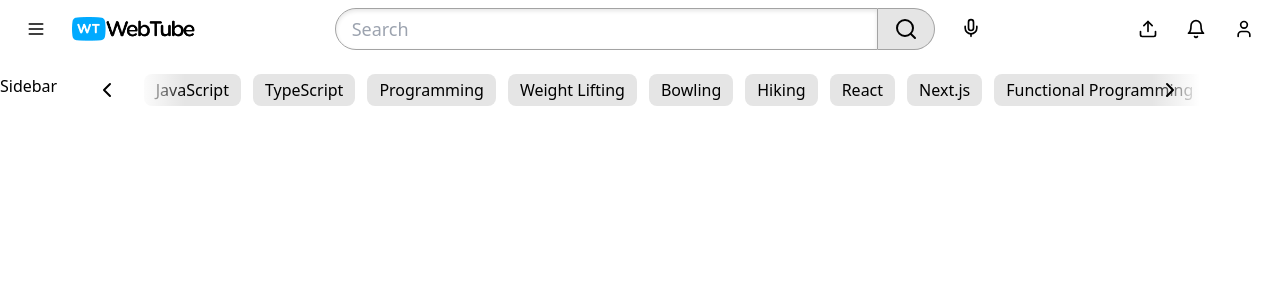
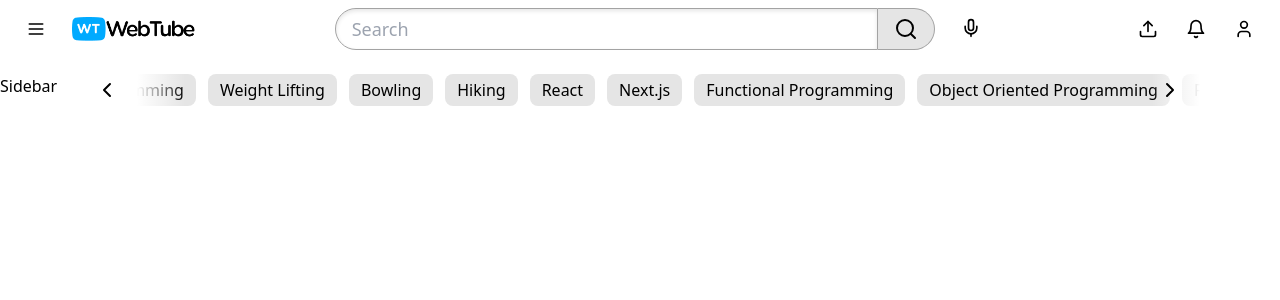
Before and after one commit to NhanVo-gmt/youtube-channel, a React (Vite) app: page / in a window 1280 px wide. Shown: the top 300 px of the page. Built offline with nearby package versions, Linux system fonts and the light colour scheme.

Commit message:
adding ref and observer in button

```diff
--- a/src/components/CategoryPills.tsx
+++ b/src/components/CategoryPills.tsx
@@ -1,26 +1,51 @@
 import { ChevronLeft, ChevronRight } from "lucide-react";
 import Button from "./Button";
-import { useState } from "react";
+import { useEffect, useRef, useState } from "react";
 
 type CategoryPillProps = {
   categories: string[];
   selectedCategory: string;
-  onSelectedCategory: (selectedCategory: string) => void
+  onSelectedCategory: (selectedCategory: string) => void;
 };
 
-const TRANSLATE_AMOUNT = 200
+const TRANSLATE_AMOUNT = 200;
 
-const CategoryPills = ({ categories, selectedCategory, onSelectedCategory }: CategoryPillProps) => {
-    const [isLeftVisibile, setIsLeftVisible] = useState(true);
-    const [isRightVisibile, setIsRightVisibile] = useState(true);
+const CategoryPills = ({
+  categories,
+  selectedCategory,
+  onSelectedCategory,
+}: CategoryPillProps) => {
+  const [translate, setTranslate] = useState(300);
+  const [isLeftVisibile, setIsLeftVisible] = useState(false);
+  const [isRightVisibile, setIsRightVisibile] = useState(false);
+  const containerRef = useRef<HTMLDivElement>(null);
+
+  useEffect(() => {
+    if (containerRef.current == null) return;
+
+    const observer = new ResizeObserver((entries) => {
+      const container = entries[0].target;
+      if (container == null) return;
+
+      setIsLeftVisible(translate > 0);
+      setIsRightVisibile(
+        translate + container.clientWidth < container.scrollWidth
+      );
+    });
+
+    observer.observe(containerRef.current);
+  }, [categories, translate]);
 
   return (
-    <div className="overflow-x-hidden relative">
-      <div className="flex whitespace-nowrap gap-3 transition-transform w-[max-content]">
+    <div ref={containerRef} className="overflow-x-hidden relative">
+      <div
+        className="flex whitespace-nowrap gap-3 transition-transform w-[max-content]"
+        style={{ transform: `translateX(-${translate}px)` }}
+      >
         {categories.map((category, index) => (
           <Button
             key={index}
-            variant={category == selectedCategory ? 'dark' : 'default'}
+            variant={category == selectedCategory ? "dark" : "default"}
             onClick={() => onSelectedCategory(category)}
             className="py-1 px-3 rounded-lg whitespace-nowrap"
           >
@@ -28,16 +53,49 @@
           </Button>
         ))}
       </div>
-      {isLeftVisibile && <div className="absolute left-0 top-1/2 -translate-y-1/2 bg-gradient-to-r from-white from-50% to-transparent w-24 h-full">
-        <Button variant={"ghost"} size={"icon"} className="h-full aspect-square w-auto p-1.5">
+      {isLeftVisibile && (
+        <div className="absolute left-0 top-1/2 -translate-y-1/2 bg-gradient-to-r from-white from-50% to-transparent w-24 h-full">
+          <Button
+            variant={"ghost"}
+            size={"icon"}
+            className="h-full aspect-square w-auto p-1.5"
+            onClick={() => {
+              setTranslate((translate) => {
+                const newTranslate = translate - TRANSLATE_AMOUNT;
+                if (newTranslate <= 0) return 0;
+                return newTranslate;
+              });
+            }}
+          >
             <ChevronLeft />
-        </Button>
-      </div>}
-      {isRightVisibile && <div className="absolute right-0 top-1/2 -translate-y-1/2 bg-gradient-to-l from-white from-50% to-transparent w-24 h-full">
-        <Button variant={"ghost"} size={"icon"} className="h-full aspect-square w-auto p-1.5">
+          </Button>
+        </div>
+      )}
+      {isRightVisibile && (
+        <div className="absolute right-0 top-1/2 -translate-y-1/2 bg-gradient-to-l from-white from-50% to-transparent w-24 h-full">
+          <Button
+            variant={"ghost"}
+            size={"icon"}
+            className="h-full aspect-square w-auto p-1.5"
+            onClick={() => {
+              setTranslate((translate) => {
+                if (containerRef.current == null) {
+                  return translate;
+                }
+
+                const newTranslate = translate + TRANSLATE_AMOUNT;
+                const edge = containerRef.current.scrollWidth;
+                const width = containerRef.current.clientWidth;
+
+                if (newTranslate + width >= edge) return edge - width;
+                return newTranslate;
+              });
+            }}
+          >
             <ChevronRight />
-        </Button>
-      </div>}
+          </Button>
+        </div>
+      )}
     </div>
   );
 };
```
